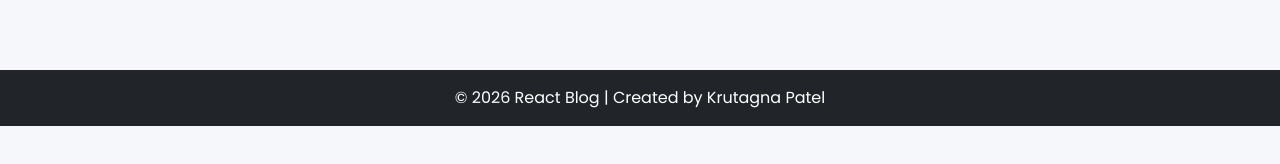
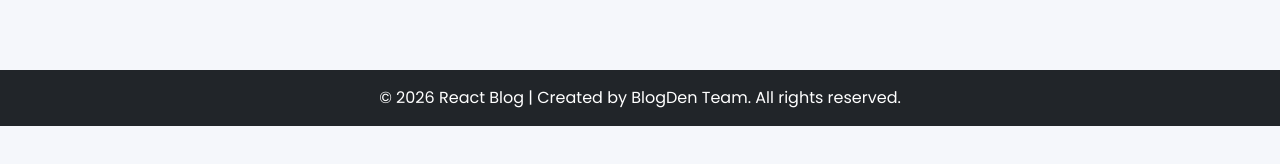
Before and after one commit to krutagna29/FULLSatck, a React (Vite) app in the folder blog/: page / in a window 1280 px wide. Shown: the part 386-550 px from the top of the page. Built offline with nearby package versions, Linux system fonts and the light colour scheme; no server answers.

Commit message:
Footer Change

```diff
--- a/blog/src/components/Footer.jsx
+++ b/blog/src/components/Footer.jsx
@@ -1,7 +1,7 @@
 function Footer() {
   return (
     <footer className="bg-dark text-white text-center py-3 mt-5">
-      © 2026 React Blog | Created by Krutagna Patel
+      © 2026 React Blog | Created by BlogDen Team. All rights reserved.
     </footer>
   );
 }
```
